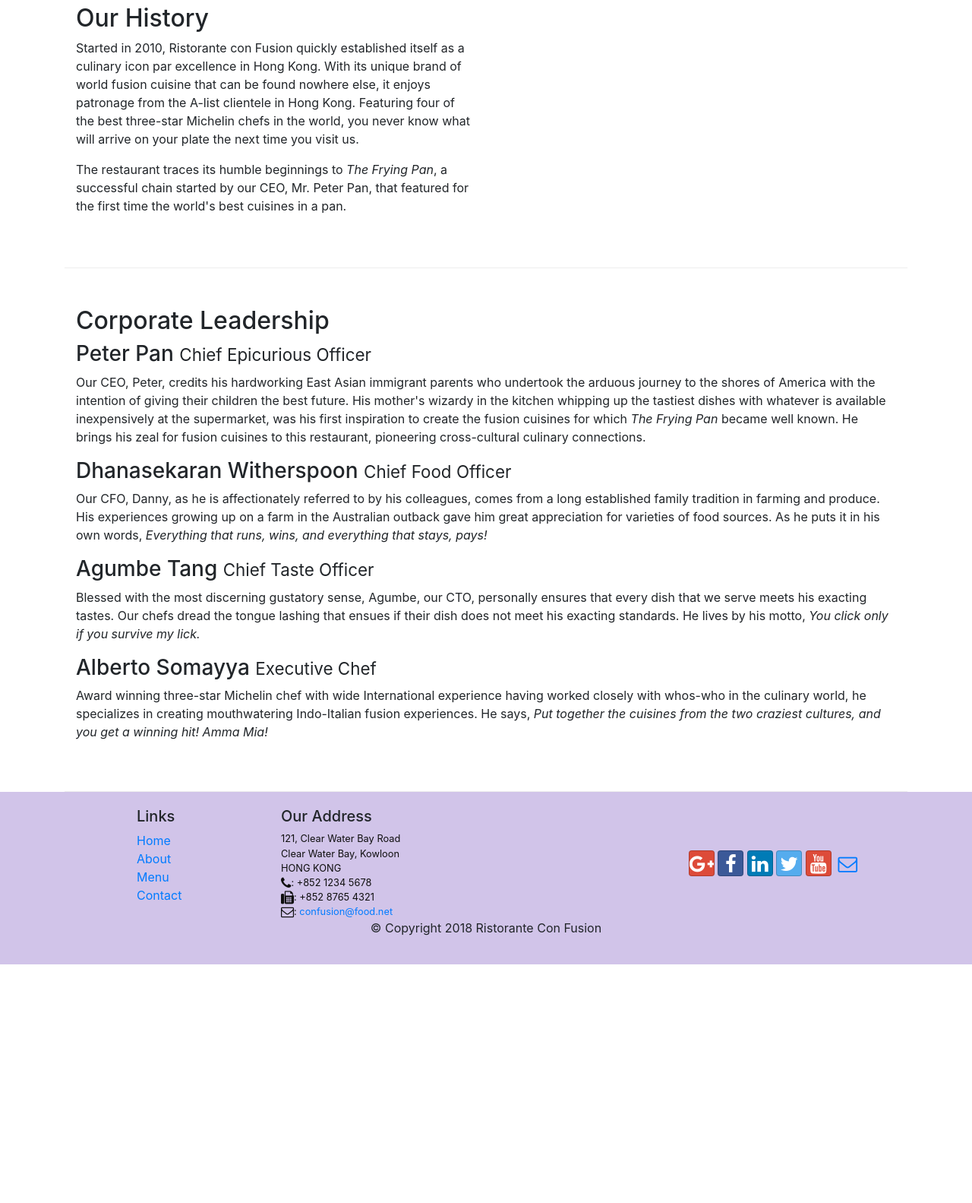
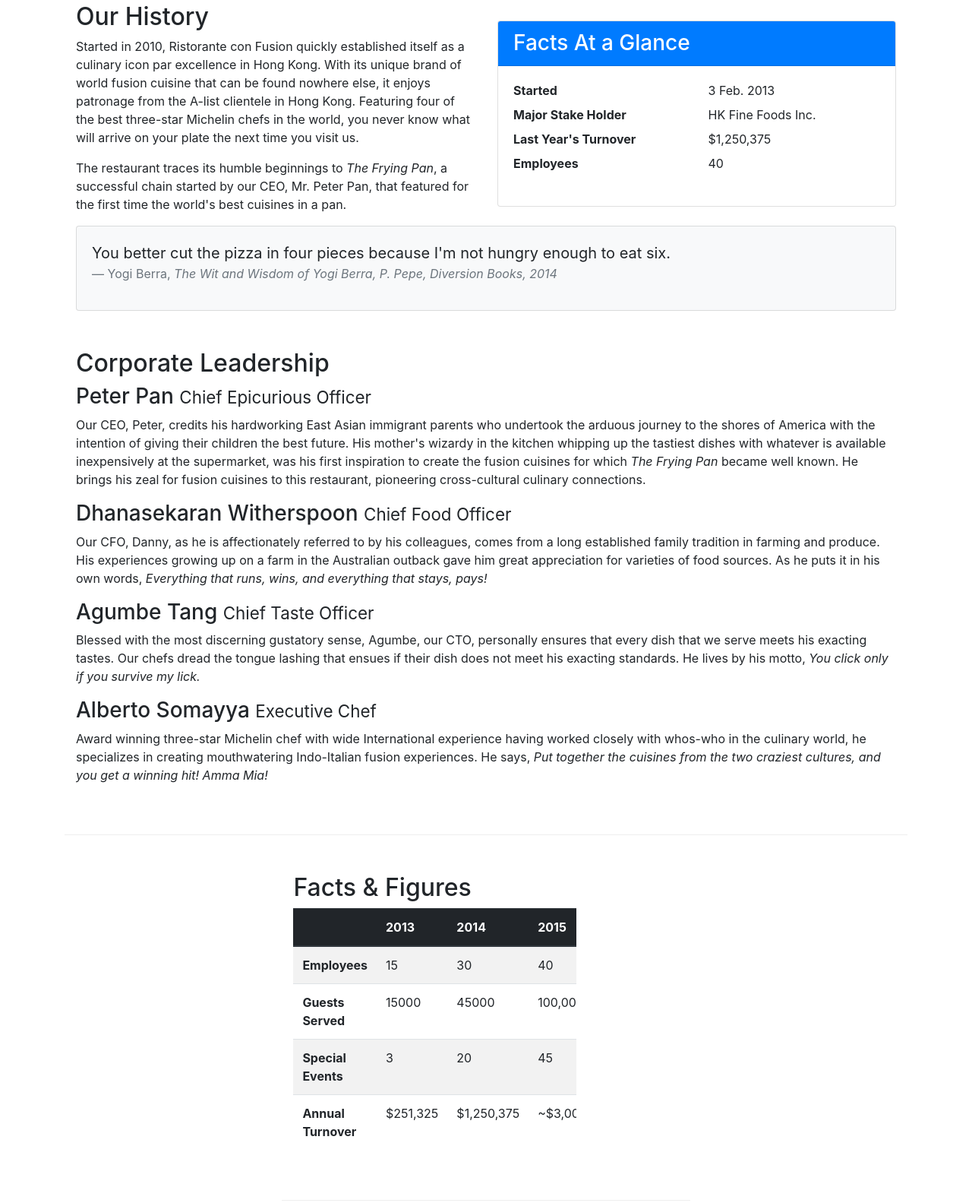
Before and after one commit to imakshat47/NodeJs, a website: page aboutus.html in a window 1280 px wide. Shown: the part 347-1930 px from the top of the page at 76% size. Before the commit the page ends 1616 px from the top, so only its background shows below. Drawn offline with nearby package versions, Linux system fonts and the light colour scheme.

Commit message:
NodeJs: User Alert and Media | Imakshat47

```diff
--- a/aboutus.html
+++ b/aboutus.html
@@ -25,7 +25,7 @@
                 <span class="navbar-toggler-icon"></span>
             </button>
 
-            <a href="/" class="navbar-brand mr-auto">Ristorante Con Fusion</a>
+            <a href="/" class="navbar-brand mr-auto"><img src="img/logo.png" alt="Logo Brand" height="30" width="41"></a>
 
             <div class="collapse navbar-collapse" id="Navbar">
                 <ul class="navbar-nav mr-auto">
@@ -50,7 +50,8 @@
                     <h1>Ristorante con Fusion</h1>
                     <p>We take inspiration from the World's best cuisines, and create a unique fusion experience. Our lipsmacking creations will tickle your culinary senses!</p>
                 </div>
-                <div class="col-12 col-sm">
+                <div class="col-12 col-sm align-self-center">
+                    <img src="img/logo.png" alt="Logo" class="img-fluid">
                 </div>
             </div>
         </div>
@@ -79,31 +80,102 @@
                     in Hong Kong. Featuring four of the best three-star Michelin chefs in the world, you never know what will arrive on your plate the next time you visit us.</p>
                 <p>The restaurant traces its humble beginnings to <em>The Frying Pan</em>, a successful chain started by our CEO, Mr. Peter Pan, that featured for the first time the world's best cuisines in a pan.</p>
             </div>
-            <div>
+            <div class="col-sm">
+                <div class="card">
+                    <h3 class="card-header bg-primary text-white">Facts At a Glance</h3>
+                    <div class="card-body">
+                        <dl class="row">
+                            <dt class="col-6">Started</dt>
+                            <dd class="col-6">3 Feb. 2013</dd>
+                            <dt class="col-6">Major Stake Holder</dt>
+                            <dd class="col-6">HK Fine Foods Inc.</dd>
+                            <dt class="col-6">Last Year's Turnover</dt>
+                            <dd class="col-6">$1,250,375</dd>
+                            <dt class="col-6">Employees</dt>
+                            <dd class="col-6">40</dd>
+                        </dl>
                     </div>
                 </div>
-
+            </div>
+            <div class="col-12">
+                <div class="card card-body bg-light">
+                    <blockquote class="blockquote">
+                        <p class="mb-0">You better cut the pizza in four pieces because I'm not hungry enough to eat six.
+                        </p>
+                        <footer class="blockquote-footer">Yogi Berra,
+                            <cite title="Source Title">The Wit and Wisdom of Yogi Berra,
+                                P. Pepe, Diversion Books, 2014</cite>
+                        </footer>
+                    </blockquote>
+                </div>
+            </div>
 
             <div class="row row-content align-items-center">
                 <div class="col-sm-12">
                     <h2>Corporate Leadership</h2>
                     <h3>Peter Pan <small>Chief Epicurious Officer</small></h3>
-                <p class="d-none d-sm-block">Our CEO, Peter, credits his hardworking East Asian immigrant parents who undertook the arduous journey to the shores of America with the intention of giving their children the best future. His mother's wizardy in the kitchen whipping up
-                    the tastiest dishes with whatever is available inexpensively at the supermarket, was his first inspiration to create the fusion cuisines for which <em>The Frying Pan</em> became well known. He brings his zeal for fusion cuisines to
-                    this restaurant, pioneering cross-cultural culinary connections.</p>
+                    <p class="d-none d-sm-block">Our CEO, Peter, credits his hardworking East Asian immigrant parents who undertook the arduous journey to the shores of America with the intention of giving their children the best future. His mother's wizardy in the kitchen whipping
+                        up the tastiest dishes with whatever is available inexpensively at the supermarket, was his first inspiration to create the fusion cuisines for which <em>The Frying Pan</em> became well known. He brings his zeal for fusion cuisines
+                        to this restaurant, pioneering cross-cultural culinary connections.</p>
                     <h3>Dhanasekaran Witherspoon <small>Chief Food Officer</small></h3>
-                <p class="d-none d-sm-block">Our CFO, Danny, as he is affectionately referred to by his colleagues, comes from a long established family tradition in farming and produce. His experiences growing up on a farm in the Australian outback gave him great appreciation for
-                    varieties of food sources. As he puts it in his own words, <em>Everything that runs, wins, and
+                    <p class="d-none d-sm-block">Our CFO, Danny, as he is affectionately referred to by his colleagues, comes from a long established family tradition in farming and produce. His experiences growing up on a farm in the Australian outback gave him great appreciation
+                        for varieties of food sources. As he puts it in his own words, <em>Everything that runs,
+                            wins, and
                             everything that stays, pays!</em></p>
                     <h3>Agumbe Tang <small>Chief Taste Officer</small></h3>
-                <p class="d-none d-sm-block">Blessed with the most discerning gustatory sense, Agumbe, our CTO, personally ensures that every dish that we serve meets his exacting tastes. Our chefs dread the tongue lashing that ensues if their dish does not meet his exacting standards.
-                    He lives by his motto, <em>You click only if you survive my lick.</em></p>
+                    <p class="d-none d-sm-block">Blessed with the most discerning gustatory sense, Agumbe, our CTO, personally ensures that every dish that we serve meets his exacting tastes. Our chefs dread the tongue lashing that ensues if their dish does not meet his exacting
+                        standards. He lives by his motto, <em>You click only if you survive my lick.</em></p>
                     <h3>Alberto Somayya <small>Executive Chef</small></h3>
-                <p class="d-none d-sm-block">Award winning three-star Michelin chef with wide International experience having worked closely with whos-who in the culinary world, he specializes in creating mouthwatering Indo-Italian fusion experiences. He says, <em>Put together the cuisines from the two craziest
+                    <p class="d-none d-sm-block">Award winning three-star Michelin chef with wide International experience having worked closely with whos-who in the culinary world, he specializes in creating mouthwatering Indo-Italian fusion experiences. He says, <em>Put together the
+                            cuisines from the
+                            two craziest
                             cultures, and you get a winning hit! Amma Mia!</em></p>
                 </div>
             </div>
-
+            <div class="row row-content">
+                <div class="col-12 col-sm-9">
+                    <h2>Facts &amp; Figures</h2>
+                    <div class="table-responsive">
+                        <table class="table table-striped">
+                            <thead class="thead-dark">
+                                <tr>
+                                    <th>&nbsp;</th>
+                                    <th>2013</th>
+                                    <th>2014</th>
+                                    <th>2015</th>
+                                </tr>
+                            </thead>
+                            <tbody>
+                                <tr>
+                                    <th>Employees</th>
+                                    <td>15</td>
+                                    <td>30</td>
+                                    <td>40</td>
+                                </tr>
+                                <tr>
+                                    <th>Guests Served</th>
+                                    <td>15000</td>
+                                    <td>45000</td>
+                                    <td>100,000</td>
+                                </tr>
+                                <tr>
+                                    <th>Special Events</th>
+                                    <td>3</td>
+                                    <td>20</td>
+                                    <td>45</td>
+                                </tr>
+                                <tr>
+                                    <th>Annual Turnover</th>
+                                    <td>$251,325</td>
+                                    <td>$1,250,375</td>
+                                    <td>~$3,000,000</td>
+                                </tr>
+                            </tbody>
+                        </table>
+                    </div>
+                </div>
+                <div class="col-12 col-sm-3"></div>
+            </div>
         </div>
 
         <footer class="footer">
@@ -134,8 +206,7 @@
                         <div class="text-center">
                             <a class="btn btn-social-icon btn-google" href="http://google.com/+"><i
                                     class="fa fa-google-plus fa-lg"></i></a>
-                        <a class="btn btn-social-icon btn-facebook" href="http://www.facebook.com/profile.php?id="><i
-                                class="fa fa-facebook fa-lg"></i></a>
+                            <a class="btn btn-social-icon btn-facebook" href="http://www.facebook.com/profile.php?id="><i class="fa fa-facebook fa-lg"></i></a>
                             <a class="btn btn-social-icon btn-linkedin" href="http://www.linkedin.com/in/"><i
                                     class="fa fa-linkedin fa-lg"></i></a>
                             <a class="btn btn-social-icon btn-twitter" href="http://twitter.com/"><i
```
Also changed, not shown: contactus.html (+3 -2 lines), index.html (+38 -18 lines), img/alberto.png (added), img/buffet.png (added), img/logo.png (added), img/uthappizza.png (added), 1 other file. Lines whose indentation alone changed are shown as unchanged.
